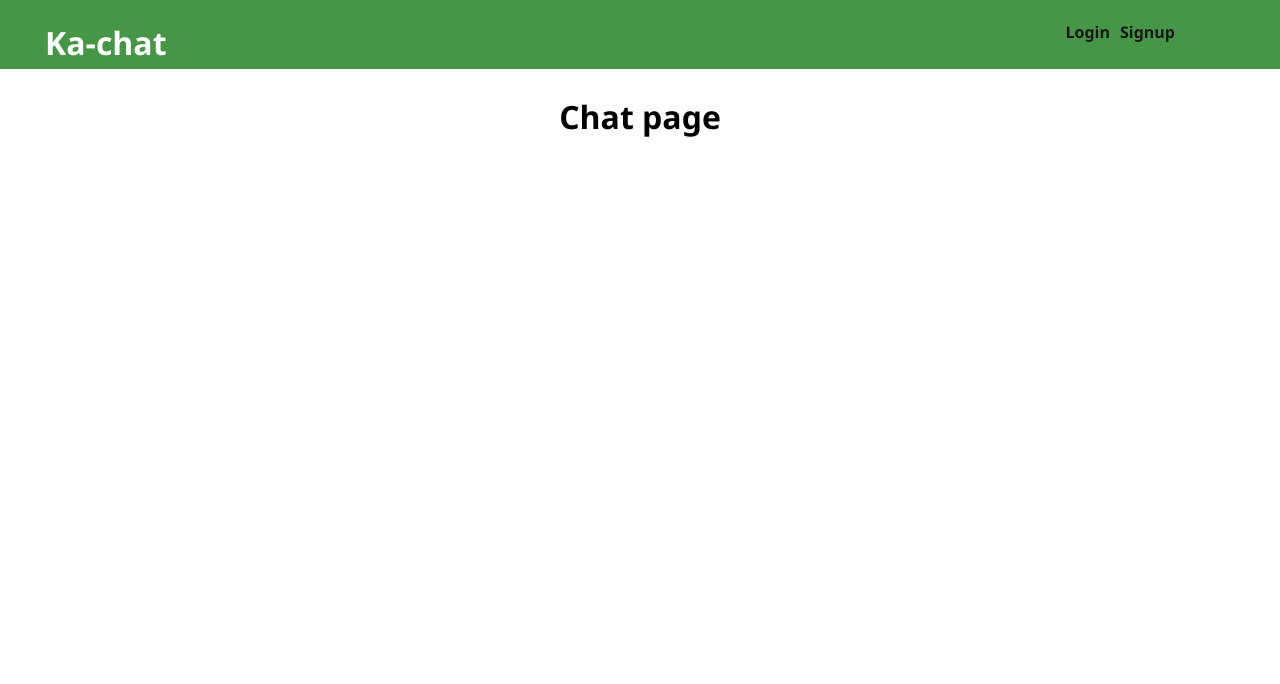
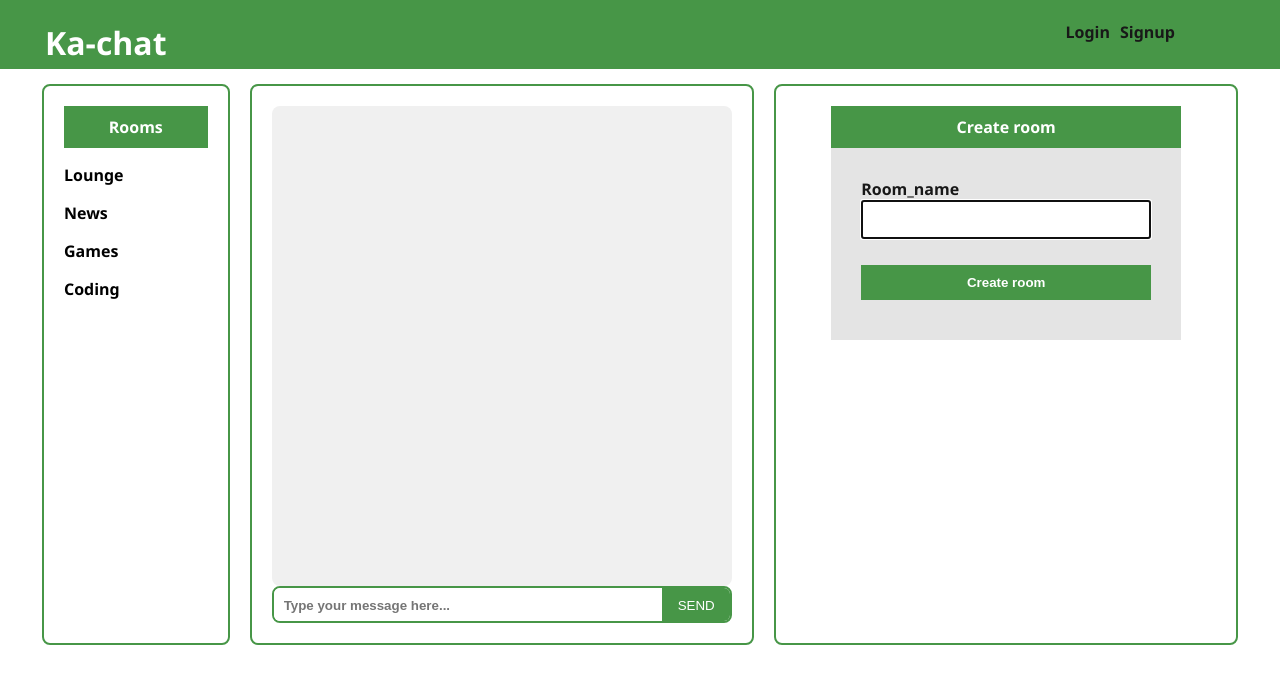
Before and after one commit to KabakiAntony/ka-chat, a Flask app: page /chat in a window 1280 px wide. Shown: the top 684 px of the page. Run offline with Flask 2, Linux system fonts and the light colour scheme.

Commit message:
added elements for the page

```diff
--- a/app/templates/chat.html
+++ b/app/templates/chat.html
@@ -1,8 +1,32 @@
+{% from 'form_fields_macro.html' import displayField %}
+
 {% extends "prelogin-layout.html" %}
 
-{% block title %}Registration {% endblock %}
+{% block title %}Chat {% endblock %}
 
 {% block content %}
-    <h1>Chat page</h1>
-    {{ form.username }}
+    <div class="chat-wrapper">
+        <div class="rooms-wrapper">
+            <h4>Rooms</h4>
+            {% for room in rooms %}
+                <p id="{{ room|title }}" class="select-room cursor-pointer">{{ room|title }}</p>
+            {% endfor %}</div>
+        <div class="center-wrapper">
+            <div id="display-message-section"></div>
+            <div id="input-area">
+                <input type="text" id="user_message" placeholder="Type your message here..."  autocomplete="off">
+                <button id="send_message"  type="button">SEND</button>
+            </div>
+        </div>
+        <div class="right-wrapper">
+            <div class="form-container">
+                <h4 class="form-header">Create room</h4>
+                <form action="{{ url_for('users.index') }}", method="POST">
+                    {{ displayField(form.room_name, 'Username', autocomplete="off", autofocus=true) }}
+                    <input type="submit" class="submit" value="Create room">
+                    {{ form.csrf_token }}
+                </form>
+            </div>
+        </div>
+    </div>
 {% endblock %}
```
